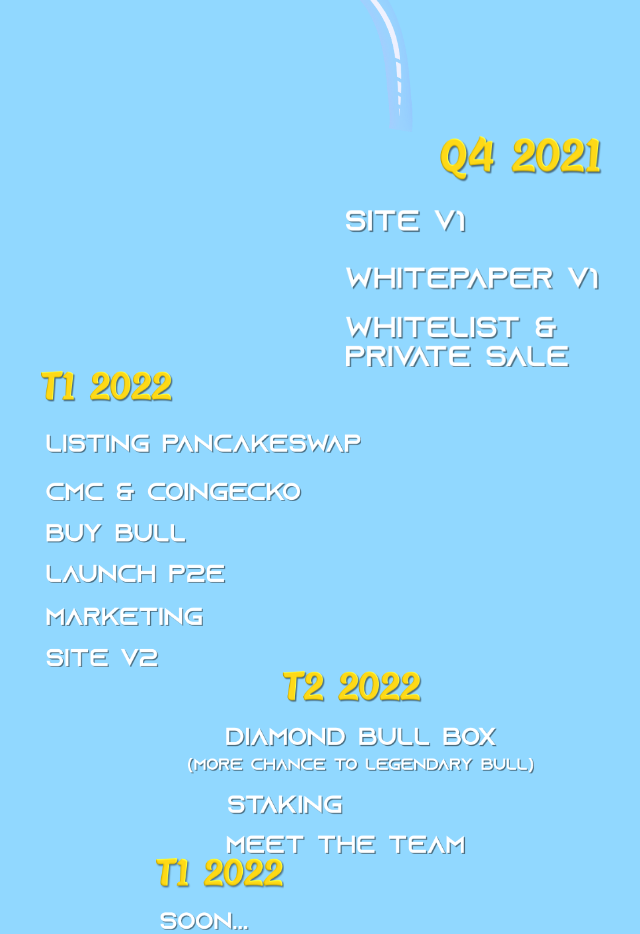
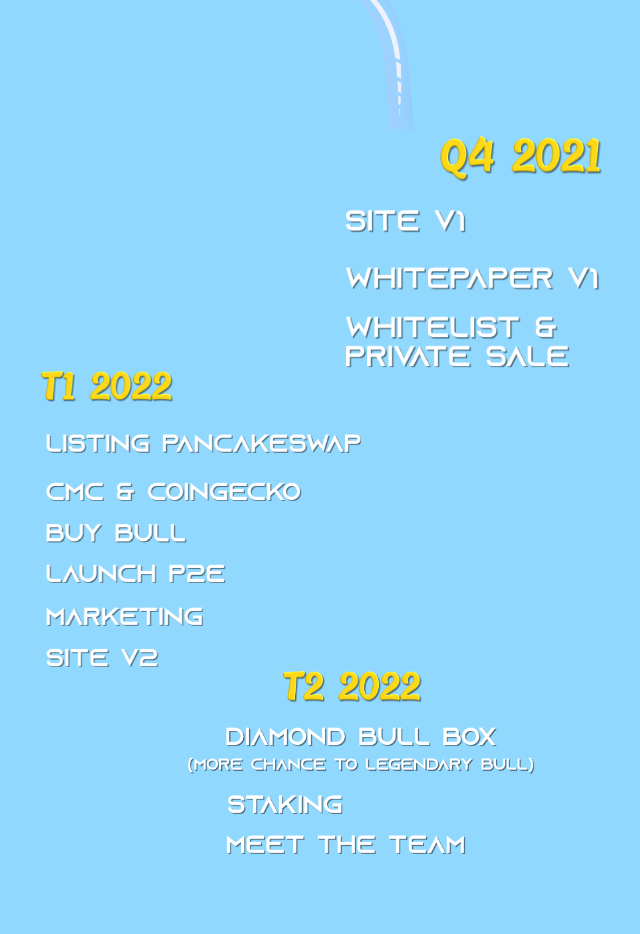
Before and after one commit to AlbertFreelas/CryptoBull, a React (Create React App) app: page / in a window 1280 px wide. Shown: the part 7200-8134 px from the top of the page, without its empty margins (371-1011 px from the left). Built offline with nearby package versions, Linux system fonts and the light colour scheme.

Commit message:
Added fadeIn animation
Signed-off-by: AlbertSamuelMelo <asm.asm.albert@icloud.com>

```diff
--- a/package.json
+++ b/package.json
@@ -6,7 +6,9 @@
     "@testing-library/jest-dom": "^5.16.1",
     "@testing-library/react": "^12.1.2",
     "@testing-library/user-event": "^13.5.0",
+    "animate.css": "^4.1.1",
     "react": "^17.0.2",
+    "react-animate-on-scroll": "^2.1.5",
     "react-dom": "^17.0.2",
     "react-scripts": "5.0.0",
     "web-vitals": "^2.1.2"
--- a/src/App.js
+++ b/src/App.js
@@ -11,6 +11,9 @@
 function App() {
   return (
     <div className="App">
+      <head>
+        <link rel="stylesheet" href="https://cdnjs.cloudflare.com/ajax/libs/animate.css/3.5.2/animate.min.css"/>
+      </head>
       <body>
       <ContactBlock/>
       <FirstBlock/>
--- a/src/components/pages/SixthBlock/SixthBlock.css
+++ b/src/components/pages/SixthBlock/SixthBlock.css
@@ -7,12 +7,27 @@
     }
   }
 
+  @keyframes App-first-slide {
+    from {
+      transform: translateX(100vw)
+    }
+    to {
+      transform: translateX(-0.5vw)
+    }
+  }
+
+
 @media (prefers-reduced-motion: no-preference) {
     .bottomLedStringDiv{
         animation: App-led-slide infinite 8s linear;
     }
+
 }
 
 .bottomLedStringDiv{
     pointer-events: none;
 }
+
+.firstText {
+    pointer-events: none;
+}
--- a/src/components/pages/SixthBlock/SixthBlock.js
+++ b/src/components/pages/SixthBlock/SixthBlock.js
@@ -8,6 +8,8 @@
 import secondText from './../../../sixth-block/TEXT02-BLC06@2x.png'
 import thirdText from './../../../sixth-block/TEXT03-BLC06@2x.png'
 import fourthText from './../../../sixth-block/TEXT04-BLC06.png'
+
+import ScrollAnimation from 'react-animate-on-scroll';
 
 import './SixthBlock.css';
 
@@ -120,17 +122,22 @@
                 </div>
 
                 <div>
+                <ScrollAnimation animateIn='fadeIn'>
                     <div style={{marginTop: 0.8 *  -roadDivHeight}}>
                         <img
                             src={firstText}
+                            className='firstText'
                             style={{
                                 pointerEvents: "none",
                                 width: width * 0.2,
                                 marginLeft: "50%"
+
                             }}
                             alt="BullsCryptoRoad"
                         />
                     </div>
+                </ScrollAnimation>
+                <ScrollAnimation animateIn='fadeIn'>
                     <div style={{marginTop: 0.05 * roadDivHeight}}>
                         <img
                             src={secondText}
@@ -142,7 +149,8 @@
                             alt="BullsCryptoRoad"
                         />
                     </div>
-
+                </ScrollAnimation>
+                <ScrollAnimation animateIn='fadeIn'>
                     <div style={{marginTop: 0.08 * roadDivHeight}}>
                         <img
                             src={thirdText}
@@ -154,7 +162,8 @@
                             alt="BullsCryptoRoad"
                         />
                     </div>
-
+                </ScrollAnimation>
+                <ScrollAnimation animateIn='fadeIn'>
                     <div style={{marginTop: 0.088 * roadDivHeight}}>
                         <img
                             src={fourthText}
@@ -166,9 +175,8 @@
                             alt="BullsCryptoRoad"
                         />
                     </div>
-
+                </ScrollAnimation>
                 </div>
-
             </div>
         </div>
     )
```
Also changed, not shown: 1 other file (tests, documents, lock files or other folders).
